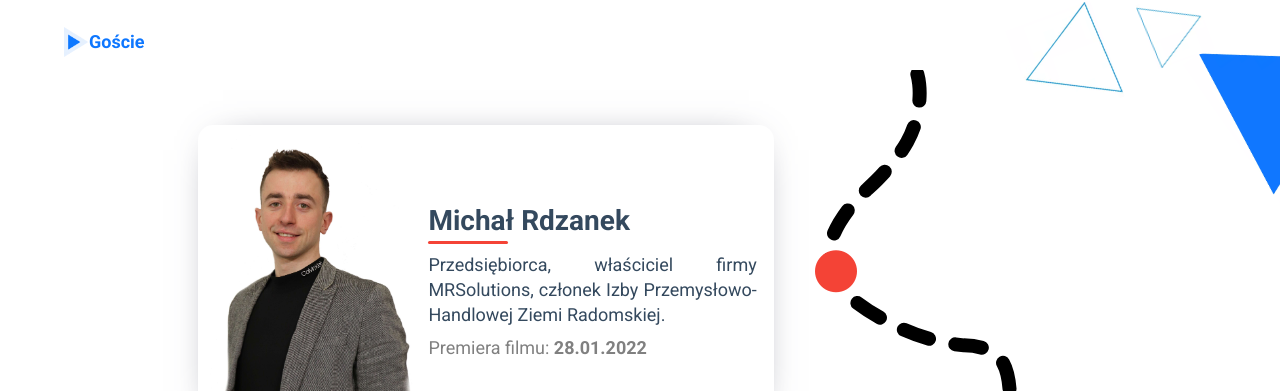
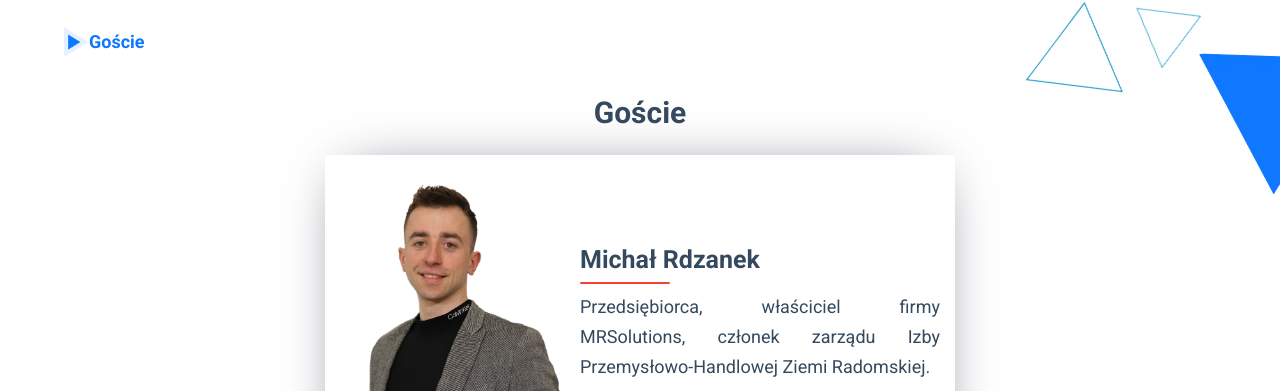
Before and after one commit to Olaf1001/Your-Way, a plain HTML site: page index.html in a window 1280 px wide. Shown: the part 3141-3532 px from the top of the page. Drawn offline with nearby package versions, Linux system fonts and the light colour scheme.

Commit message:
Fix guest gallery

```diff
--- a/index.html
+++ b/index.html
@@ -56,7 +56,7 @@
                         <a href="https://www.instagram.com/your.way.insta/"><i class="fab fa-instagram"></i></a>
                         <a href="https://www.youtube.com/channel/UCvWlUd6RMXK3HAuJ1h7OrWQ"><i class="fab fa-youtube"></i></a>
                         <a href="https://bit.ly/yourway-tt"><i class="fab fa-tiktok"></i></a>
-                        <a href="https://spoti.fi/3Gp9Y6W"><i class="fab fa-spotify"></i></a>
+                        <a href="https://open.spotify.com/show/5k51MpXdSm9atNhwVvPcxh?si=b40503511a6b4a02&nd=1"><i class="fab fa-spotify"></i></a>
                     </div>
                 </nav>
             </div>
@@ -74,7 +74,7 @@
                         <a href="https://www.instagram.com/your.way.insta/"><i class="fab fa-instagram"></i></a>
                         <a href="https://www.youtube.com/channel/UCvWlUd6RMXK3HAuJ1h7OrWQ"><i class="fab fa-youtube"></i></a>
                         <a href="https://bit.ly/yourway-tt"><i class="fab fa-tiktok"></i></a>
-                        <a href="https://spoti.fi/3Gp9Y6W"><i class="fab fa-spotify"></i></a>
+                        <a href="https://open.spotify.com/show/5k51MpXdSm9atNhwVvPcxh?si=b40503511a6b4a02&nd=1"><i class="fab fa-spotify"></i></a>
                     </div>
                 </div>
             </div>
@@ -148,7 +148,7 @@
                             <div class="aboutus-social-media">
                                 <a href="https://www.instagram.com/your.way.insta/"><img src="assets/icons/insta.webp" alt="Yourway instagram icon" class="aboutus-instagram-icon"></a>
                                 <a href="https://www.facebook.com/yourwayzzt"><img src="assets/icons/meta.webp" alt="Yourway facebook icon" class="aboutus-facebook-icon"></a>
-                                <a href="https://spoti.fi/3Gp9Y6W"><img src="assets/icons/spotify.webp" alt="Yourway spotify icon" class="aboutus-spotify-icon"></a>
+                                <a href="https://open.spotify.com/show/5k51MpXdSm9atNhwVvPcxh?si=b40503511a6b4a02&nd=1"><img src="assets/icons/spotify.webp" alt="Yourway spotify icon" class="aboutus-spotify-icon"></a>
                                 <a href="https://www.youtube.com/channel/UCvWlUd6RMXK3HAuJ1h7OrWQ"><img src="assets/icons/youtube.webp" alt="Yourway youtube icon" class="aboutus-youtube-icon"></a>
                             </div>
                         </div>
@@ -163,7 +163,7 @@
                     <img src="assets/icons/triangle-left.webp" aria-hidden="true" alt="blue triangle">
                     <p class="section-title-text">Zespół</p>
                 </div>
-                <h2>Nasz zespół</h3>
+                <h2>Nasz zespół</h2>
                     <div class="team-board">
                         <div class="teammate first-person">
                             <img src="assets/img/teammates/kuba-bg.png" alt="Photo that shows a man, leader of project">
@@ -228,33 +228,27 @@
                     <img src="assets/icons/triangle-left.webp" aria-hidden="true" alt="blue triangle">
                     <p class="section-title-text">Goście</p>
                 </div>
-
-                <div class="guest-board-container">
-                    <div class="board-line">
-                        <img src="assets/img/line.svg" aria-hidden="true" class="vertical-line" alt="Y-line">
-                        <img src="assets/img/small_line.svg" aria-hidden="true" class="mobile-line" alt="X-line">
-                        <img src="assets/img/big_line.svg" aria-hidden="true" class="big-line" alt="BigX-line">
-                        <i class="fas fa-circle first-dot"></i>
-                    </div>
-                    <div class="board-content">
-                        <div class="guest guest--red" data-aos="fade-right">
-                            <div class="guest-photo-box">
-                                <img src="assets/img/guests/Michal_Rdzanek.jpg" alt="Photo that shows man, first guest of the programme.">
-                            </div>
-                            <div class="guest-text">
-                                <h3>Michał Rdzanek</h3>
-                                <hr>
-                                <p>
-                                    Przedsiębiorca, właściciel firmy MRSolutions, członek Izby Przemysłowo-Handlowej Ziemi Radomskiej.
-                                </p>
-                                <div class="video-media">
-                                    <p>Premiera filmu: <b>28.01.2022</b></p>
-                                </div>
+                <h2>Goście</h2>
+                <div class="guest-gallery">
+                    <div class="guest guest--red">
+                        <div class="guest-photo">
+                            <img src="assets/img/guests/Michal_Rdzanek.jpg" alt="Photo that shows man, first guest of the programme.">
+                        </div>
+                        <div class="guest-description">
+                            <h4>Michał Rdzanek</h4>
+                            <hr>
+                            <p>Przedsiębiorca, właściciel firmy MRSolutions, członek zarządu Izby Przemysłowo-Handlowej Ziemi Radomskiej.</p>
+                            <div class="guest-film-icons">
+                                <a href="https://www.youtube.com/watch?v=1R_ZBkxLme8"><i class="fab fa-youtube guest-icon-yt"></i></a>
+                                <a href="https://open.spotify.com/show/5k51MpXdSm9atNhwVvPcxh?si=b40503511a6b4a02&nd=1"><i class="fab fa-spotify guest-icon-spotify"></i></a>
                             </div>
                         </div>
                     </div>
+
+                    <div class="guest guest-announcement">
+                            <h4>Kolejny gość zostanie ujawniony 14.02.2022</h4>
+                    </div>
                 </div>
-
             </div>
         </section>
 
--- a/styles/scss/style.scss
+++ b/styles/scss/style.scss
@@ -4,6 +4,8 @@ $black: #34495E;
 $white: #F8F9F9;
 $blue: #0E77FF;
 $light-blue: #21B3FF;
+$yt-color: #FF0000;
+$spoti-color: #1DB954;
 
 body {
     margin: 0;
@@ -831,314 +833,119 @@ $guest--red:#F44336;
 $guest--yellow:#F4D03F;
 $guest--purple:#8E44AD;
 
-.guest-board {
-    margin-bottom: 50px;
-}
-
-.guest-board-container {
-    display: flex;
-    align-items: center;
-}
-
-.board-line {
-    margin-right: 20px;
-    position: relative;
-    height: 170px;
-    width: 15px;
-    img {
-        width: 10px;
-        height: 170px;
-        z-index: 0;
-        object-fit: cover;
-    }
-
-    i {
-        font-size: 30px;
-        position: absolute;
-        left: -9px;
-        z-index: 1;
+.guest--red {
+    .guest-description hr{
+        background-color: $guest--red;
     }
 }
 
-.first-dot {
-    top: 70px;
-    color: $guest--red;
+.guest-gallery {
+    display: grid;
+    grid-template-columns: auto;
+    row-gap: 50px;
 }
 
-.second-dot {
-    top: 330.5px;
-    color: $guest--orange;
+.guest {
+    width: calc(100% - 15px);
+    margin: 0 auto;
+    display: flex;
+    justify-content: center;
+    align-items: center;
+    box-shadow: 0px 0px 55px -25px rgba(66, 68, 90, 1);
+    padding: 5px;
 }
 
-.guest--red {
-    // border: 3px solid $guest--red;
-
-    .guest-text {
-        hr {
-            background-color: $guest--red;
-        }
+.guest-announcement {
+    width: calc(100% - 30px)!important;
+    padding: 15px!important;
+    height: 200px;
+    h4 {
+        text-align: center;
     }
 }
 
-.guest--orange {
-    border: 3px solid $guest--orange;
-
-    .guest-text {
-        hr {
-            background-color: $guest--orange;
-        }
-    }
+.guest-photo {
+    display: none;
 }
 
-.guest--purple {
-    border: 3px solid $guest--purple;
-
-    .guest-text {
-        hr {
-            background-color: $guest--purple;
-        }
+.guest-description {
+    width: 90%;
+    h4 {
+        font-size: 20px;
+        margin-bottom: 8px;
     }
-}
-
-.guest--green {
-    border: 3px solid $guest--green;
-
-    .guest-text {
-        hr {
-            background-color: $guest--green;
-        }
+    hr {
+        width: 75px;
+        margin: 0;
+        border: none;
+        height: 2.5px;
+        border-radius: 10px;
     }
-}
-
-.guest--blue {
-    border: 3px solid $guest--blue;
-
-    .guest-text {
-        hr {
-            background-color: $guest--blue;
-        }
-    }
-}
-
-.guest--yellow {
-    border: 3px solid $guest--yellow;
-
-    .guest-text {
-        hr {
-            background-color: $guest--yellow;
-        }
-    }
-}
-
-.board-content {
-    width: 100%;
-}
-
-.guest {
-    width: 100%;
-    display: flex;
-    justify-content: space-between;
-    align-items: center;
-    padding: 10px 0px 0px 0px;
-    z-index: 1;
-    position: relative;
-    border-radius: 15px;
-}
-
-.guest-photo-box {
-    width: 40%;
-    // background: {
-    //     image: url('../../assets/img/cat-test-image.webp');
-    //     position: center;
-    //     repeat: no-repeat;
-    //     size: cover;
-    // }
-    // border-radius: 10px 0 0 10px;
-
-    display: flex;
-    align-items: center;
-    justify-content: center;
-    img {
-        width: 98%;
-        height: 90%;
-        margin-bottom: -1px;
-    }
-}
-
-.guest-image-temp {
-    font-size: 40px;
-}
-
-.guest-text {
-    width: 60%;
-
-    h3 {
-        margin: 8px 0 4px 0;
-        font-size: 20px;
-    }
-
     p {
-        width: 95%;
         margin: 8px 0;
         font-size: 16px;
         text-align: justify;
         line-height: 25px;
     }
-    hr {
-        width: 50px;
-        margin: 0;
-        border: none;
-        height: 2px;
-        border-radius: 10px;
+}
+
+.guest-film-icons {
+    text-align: center;
+    margin: 15px 0;
+    i {
+        font-size: 30px;
+        padding: 0 10px;
+    }
+    .guest-icon-yt {
+        color: $yt-color;
+    }
+    .guest-icon-spotify {
+        color: $spoti-color;
     }
 }
 
-.video-media {
-    text-align: left;
+@media (min-width: 520px) {
+    .guest-photo {
+        display: initial;
+        width: 40%;
+        margin-bottom: -9px;
+        img {
+            width: 100%;
+            height: 90%;
+        }
+    }
+    .guest-description {
+        width: 60%;
+    }
 }
-
-.mobile-line {
-    display: none;
-}
-
-.big-line {
-    display: none;
-}
-
-@media (min-width: 768px) {
-    .guest-board-container {
-        justify-content: center;
+@media (min-width: 650px) {
+    .guest {
+        width: 600px;
+        padding: 15px 15px 0 15px;
     }
 
-    .board-content {
-        width: unset;
-    }
-    .guest {
-        width: 700px;
-    }
-    .guest-text {
-        h3 {
-            font-size: 28px;
-        }
-
-        hr {
-            width: 80px;
-            height: 2.5px;
-        }
-
-        p {
-            font-size: 18px;
-        }
-    }
-}
-
-@media (min-width: 1200px) {
-
-    .vertical-line {
-        display: none;
-    }
-    .mobile-line {
-        display: initial;
-    }
-
-    .guest-board-container {
-        flex-direction: row-reverse;
-        align-items: unset;
-    }
-
-    .guest {
-        margin: 55px 0 0 0;
-        width: unset;
-        box-shadow: 0px 0px 40px -25px rgba(66, 68, 90, 1);
-    }
-
-    .board-line {
-        height: 500px;
-        width: 25%;
-        text-align: center;
-        img {
-            width: 250px;
-            height: 500px;
-            // height: 1300px;
-            // width: 400px;
-        }
-
-        i {
-            font-size: 42px;
+    .guest-announcement {
+        width: 600px!important;
+        height: 300px;
+        h4 {
+            font-size: 25px;
         }
     }
 
-    .board-content {
-        width: 50%;
+    .guest-photo {
+        margin-bottom: -4px;
     }
-
-    .first-dot {
-        right: 155px;
-        top: 180px;
-    }
-}
-
-@media (min-width: 1440px) {
-    .mobile-line {
-        display: none;
-    }
-
-    .big-line {
-        display: initial;
-    }
-
-    .guest-board-container {
-        display: initial;
-    }
-
-    .board-line {
-        margin: 0 auto;
-        height: 370px;
-        width: 500px;
-        text-align: center;
-        object-fit: cover;
-        img {
-            width: 500px;
-            height: 370px;
-            // height: 1300px;
-            // width: 400px;
+    .guest-description {
+        h4 {
+            font-size: 25px;
         }
-
-        i {
-            font-size: 42px;
+        hr {
+            width: 90px;
         }
-    }
-
-    .board-content {
-        width: 500px;
-        margin: 0 auto;
-        position: relative;
-    }
-
-    .first-dot {
-        top: 110px;
-        right: 335px;
-    }
-
-    .guest {
-        margin: 0;
-    }
-
-    .guest--red {
-        width: 500px;
-        position: absolute;
-        top: -370px;
-        right: 450px;
-    }
-
-    .guest-board {
-        margin-bottom: 150px;
-    }
-}
-
-.video-media {
-    p {
-        color: gray;
+        p {
+            font-size: 18px;
+            line-height: 30px;
+        }
     }
 }
 
@@ -1146,6 +953,15 @@ $guest--purple:#8E44AD;
     img {
         width: 200px;
     }
+}
+
+@media (min-width: 1300px) {
+    .guest-gallery {
+        grid-template-columns: auto auto;
+        align-items: center;
+        column-gap: 20px;
+    }
+
 }
 
 @media (min-width: 1024px) {
```
Also changed, not shown: styles/css/style.css, 1 other file.
